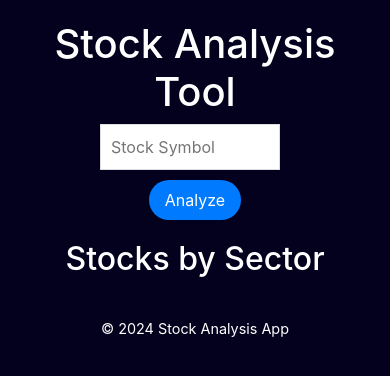
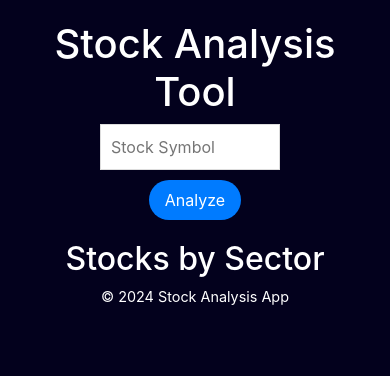
Before and after one commit to ZioGuillo/finbiz_api_app, a Flask app: template app/templates/index.html in a window 390 px wide. Shown: the top 376 px of the page. Run offline with Flask 3, Linux system fonts and the light colour scheme; the template is opened without the code that fills it, so the values that code supplies are empty; some libraries are stand-ins or nearby versions.

Commit message:
Update style_index.css and index.html

```diff
--- a/app/static/style_index.css
+++ b/app/static/style_index.css
@@ -7,6 +7,11 @@ body {
 }
 
 .container {
+    text-align: center;
+    padding-bottom: 20px; /* Adjust the value as needed */
+}
+
+.container-heatmap {
     text-align: center;
     padding-bottom: 20px; /* Adjust the value as needed */
 }
@@ -52,6 +57,9 @@ h2 {
         width: auto; /* Full width on smaller screens */
         margin: 10px; /* Less margin on smaller screens */
         padding: 10px; /* Less padding on smaller screens */
+    }
+    .container-heatmap {
+        display: none; /* Hide the caption */
     }
     h1 {
         font-size: 24px; /* Smaller font size for the heading on small screens */
--- a/app/templates/index.html
+++ b/app/templates/index.html
@@ -27,7 +27,7 @@
 
     <h2>Stocks by Sector</h2>
     <!-- Responsive centering of the div on the page -->
-    <div class="container">{{ plot_html|safe }}</div>
+    <div class="container-heatmap">{{ plot_html|safe }}</div>
     <div class="grid-container">
         {% for sector, stocks in stock_data_by_sector.items() %}
         <div class="table-container">
```
